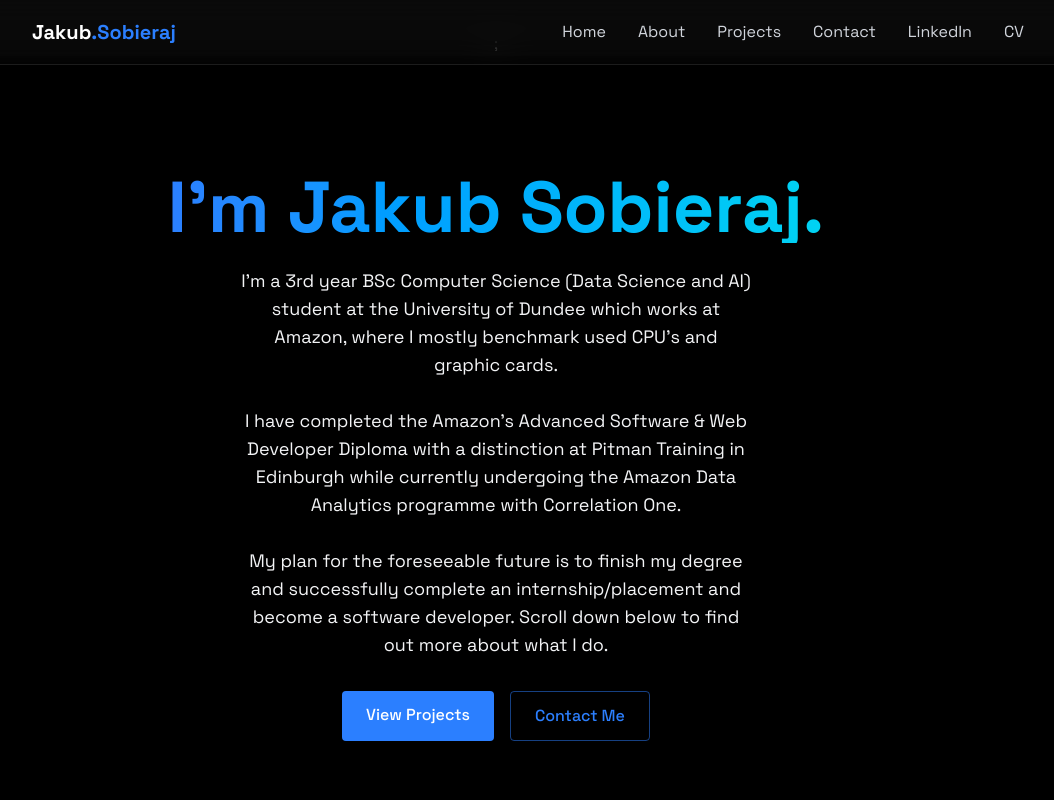
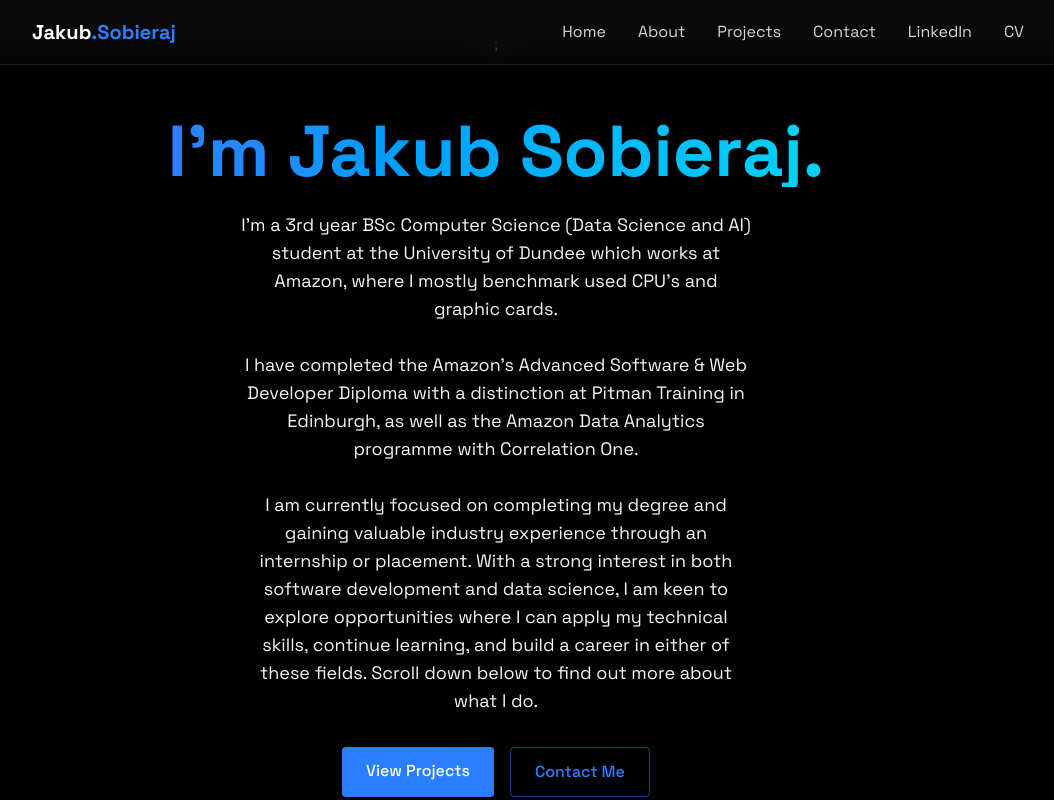
Before and after one commit to jakubsobieraj/jakubsobieraj.github.io, a React (Vite) app: page / in a window 1280 px wide. Shown: the top 800 px of the page, without its empty margins (144-1198 px from the left). Built offline with nearby package versions, Linux system fonts and the light colour scheme.

Commit message:
Update about me section

```diff
--- a/src/components/Sections/Home.jsx
+++ b/src/components/Sections/Home.jsx
@@ -18,14 +18,17 @@
             benchmark used CPU's and graphic cards.
             <br />
             <br />I have completed the Amazon's Advanced Software & Web
-            Developer Diploma with a distinction at Pitman Training in Edinburgh
-            while currently undergoing the Amazon Data Analytics programme with
+            Developer Diploma with a distinction at Pitman Training in Edinburgh,
+            as well as the Amazon Data Analytics programme with
             Correlation One.
             <br />
             <br />
-            My plan for the foreseeable future is to finish my degree and
-            successfully complete an internship/placement and become a software
-            developer. Scroll down below to find out more about what I do.
+            I am currently focused on completing my degree and gaining
+            valuable industry experience through an internship or placement.
+            With a strong interest in both software development and data science,
+            I am keen to explore opportunities where I can apply my technical skills,
+            continue learning, and build a career in either of these fields.
+            Scroll down below to find out more about what I do.
           </p>
           <div className="flex justify-center space-x-4">
             <a
```
